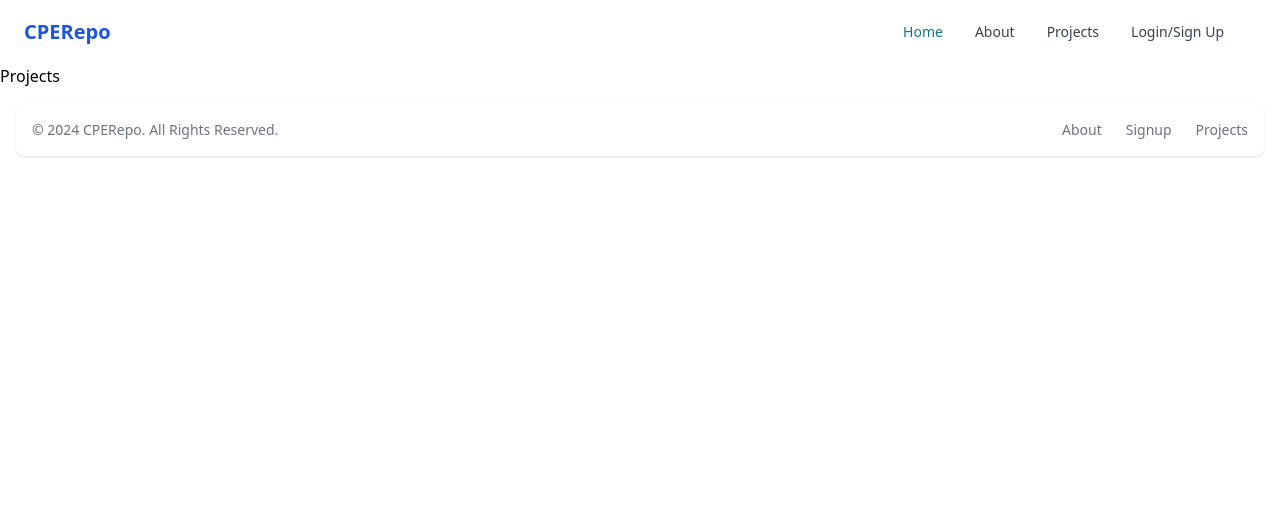
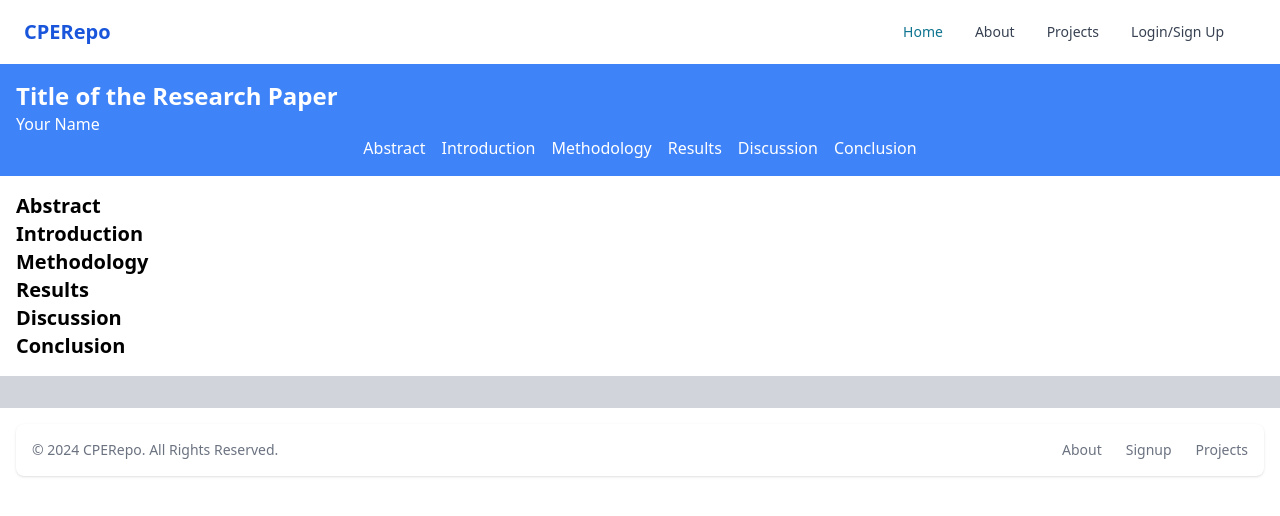
Before and after one commit to AOTRA68/cpe_repo, a React (Vite) app: page /projects in a window 1280 px wide. Shown: the top 516 px of the page. Built offline with nearby package versions, Linux system fonts and the light colour scheme.

Commit message:
added image

```diff
--- a/src/pages/About.jsx
+++ b/src/pages/About.jsx
@@ -2,9 +2,10 @@ import React from 'react'
 
 export default function About() {
   return (
-    <div class="flex flex-col justify-center align-middle max-w-sm bg-white border border-gray-200 rounded-lg shadow dark:bg-gray-800 dark:border-gray-700">
+    <div className="mx-auto grid grid-cols-1 sm:grid-cols-1 md:grid-cols-2 lg:grid-cols-3 gap-6 shadow-lg">
+    <div className="mx-auto bg-white border border-gray-400 rounded-lg shadow dark:bg-gray-800 dark:border-gray-700">
     <a href="#">
-        <img class="rounded-t-lg" src="images/haseeb-modi-LKySOH0mr38-unsplash.jpg" alt="" />
+        <img className="rounded-t-lg" src="images/haseeb-modi-LKySOH0mr38-unsplash.jpg" alt="" />
     </a>
     <div class="p-5">
         <a href="#">
@@ -18,6 +19,24 @@ export default function About() {
             </svg>
         </a>
     </div>
+    </div>
+    <div className="flex flex-col justify-center align-middle mx-auto bg-white border border-gray-400 rounded-lg shadow dark:bg-gray-800 dark:border-gray-700">
+    <a href="#">
+        <img class="rounded-t-lg" src="images/haseeb-modi-LKySOH0mr38-unsplash.jpg" alt="" />
+    </a>
+    <div class="p-5">
+        <a href="#">
+            <h5 class="mb-2 text-2xl font-sans tracking-tight font-extrabold text-blue-700 dark:text-white">ABOUT DEPARTMENT</h5>
+        </a>
+        <p class="mb-3 font-normal text-gray-700 dark:text-gray-400"><span class="italic">The Department of Computer Engineering in the College of Engineering, College of Engineering and Environmental Studies (Ibogun Campus) of Olabisi Onabanjo University was formally commissioned in November 2003 by the Ogun State Government. It has the responsibility for the needs, training and services in Computer Engineering and Technology.</span></p>
+        <p class=" overflow-hidden transition-all duration-500 ease-in-out" id="content hidden mb-3 font-normal text-gray-700 dark:text-gray-400"><span class='italic'>Feel free to explore, learn, and be inspired. Your journey through these projects will not only provide insights into the fascinating world of computer engineering but also inspire you to innovate and create.</span></p>
+        <a href="#" class="inline-flex items-center px-3 py-2 text-sm font-medium text-center text-white bg-blue-700 rounded-lg hover:bg-blue-800 focus:ring-4 focus:outline-none focus:ring-blue-300 dark:bg-blue-600 dark:hover:bg-blue-700 dark:focus:ring-blue-800">Show more
+            <svg class="rtl:rotate-180 w-3.5 h-3.5 ms-2" aria-hidden="true" xmlns="http://www.w3.org/2000/svg" fill="none" viewBox="0 0 14 10">
+                <path stroke="currentColor" stroke-linecap="round" stroke-linejoin="round" stroke-width="2" d="M1 5h12m0 0L9 1m4 4L9 9"/>
+            </svg>
+        </a>
+    </div>
+    </div>
 </div>
   )
 }
--- a/src/pages/Projects.jsx
+++ b/src/pages/Projects.jsx
@@ -1,7 +1,59 @@
 import React from 'react'
 
-export default function Projects() {
+function Projects() {
   return (
-    <div>Projects</div>
-  )
-}
+
+    <div className="container mx-auto">
+      <header className="bg-blue-500 text-white p-4">
+        <h1 className="text-2xl font-bold">Title of the Research Paper</h1>
+        <p>Your Name</p>
+        <nav className="flex justify-center space-x-4">
+          <a href="#abstract">Abstract</a>
+          <a href="#introduction">Introduction</a>
+          <a href="#methodology">Methodology</a>
+          <a href="#results">Results</a>
+          <a href="#discussion">Discussion</a>
+          <a href="#conclusion">Conclusion</a>
+        </nav>
+      </header>
+
+      <main className="p-4">
+        <section id="abstract">
+          <h2 className="text-xl font-bold">Abstract</h2>
+          {/* Abstract content goes here */}
+        </section>
+
+        <section id="introduction">
+          <h2 className="text-xl font-bold">Introduction</h2>
+          {/* Introduction content goes here */}
+        </section>
+
+        <section id="methodology">
+          <h2 className="text-xl font-bold">Methodology</h2>
+          {/* Methodology content goes here */}
+        </section>
+
+        <section id="results">
+          <h2 className="text-xl font-bold">Results</h2>
+          {/* Results content goes here */}
+        </section>
+
+        <section id="discussion">
+          <h2 className="text-xl font-bold">Discussion</h2>
+          {/* Discussion content goes here */}
+        </section>
+
+        <section id="conclusion">
+          <h2 className="text-xl font-bold">Conclusion</h2>
+          {/* Conclusion content goes here */}
+        </section>
+      </main>
+
+      <footer className="bg-gray-300 p-4 text-center">
+        {/* Citations, contact info, and links go here */}
+      </footer>
+    </div>
+  );
+};
+
+export default Projects;
```
Also changed, not shown: images/istockphoto-1792458687-1024x1024.jpg (added).
